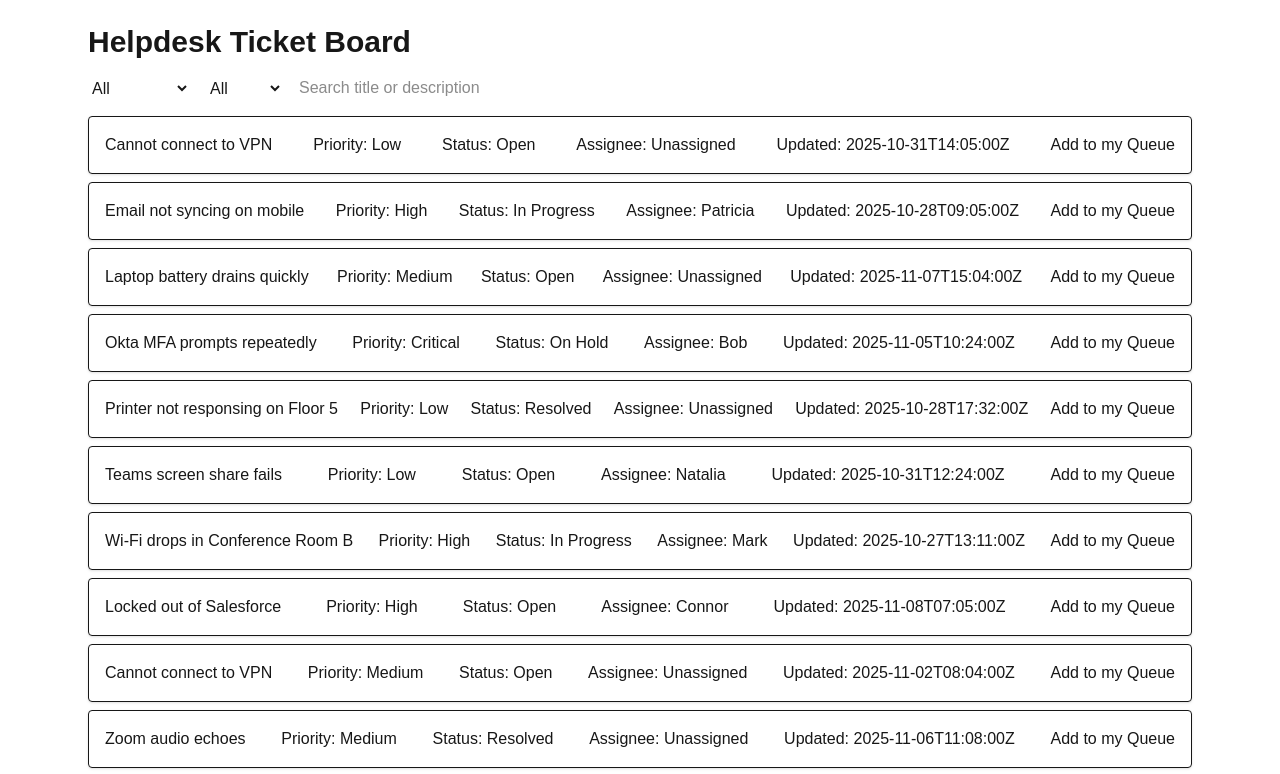
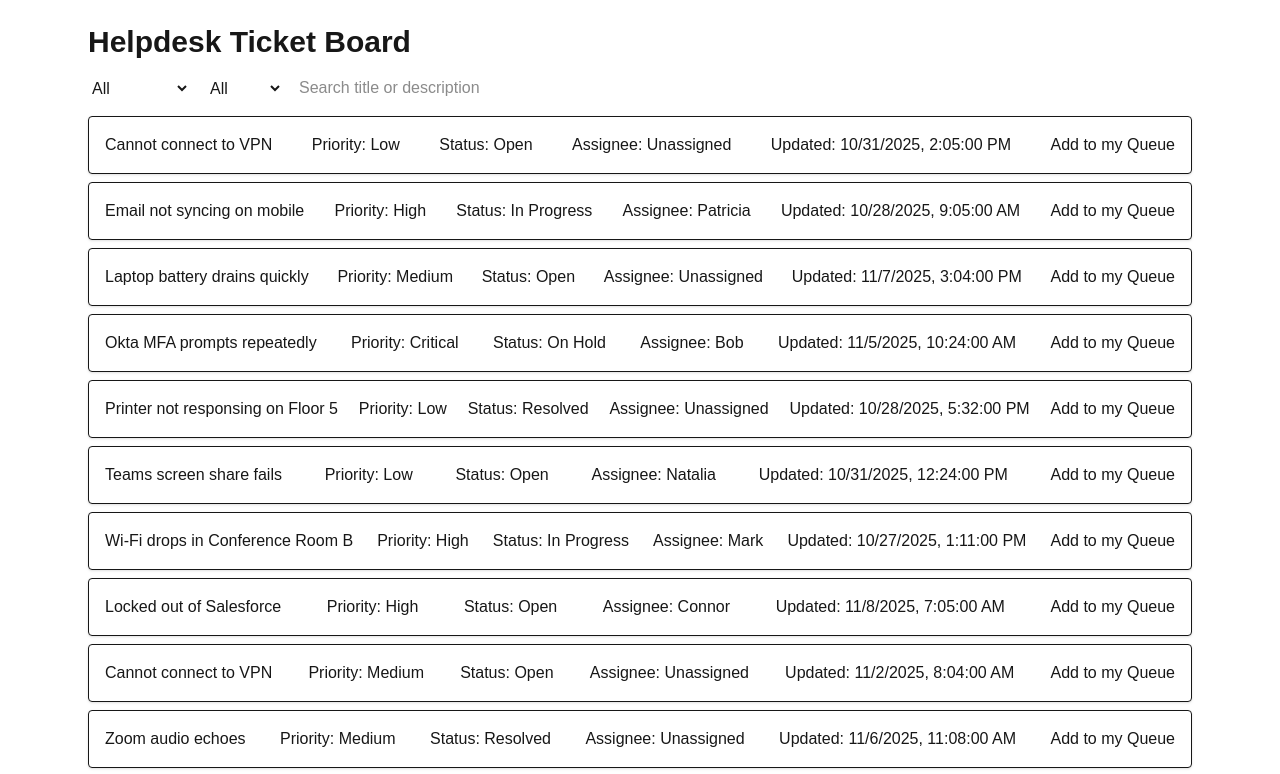
Before and after one commit to Sulennyu/helpdesk-board, a Next.js app: page / in a window 1280 px wide. Shown: the top 774 px of the page. Built offline with nearby package versions, Linux system fonts and the light colour scheme.

Commit message:
final changes

```diff
--- a/src/app/components/TicketCard.jsx
+++ b/src/app/components/TicketCard.jsx
@@ -8,7 +8,7 @@ export default function TicketCard ({ticket, inQueue, onAdd }) {
             <p>Priority: {priority}</p>
             <p>Status: {status}</p>
             <p>Assignee: {assignee}</p>
-            <p>Updated: {updatedAt}</p>
+            <p>Updated: {new Date(updatedAt).toLocaleString()}</p>
             <button onClick={() => onAdd(ticket.id)} disabled={inQueue}>{inQueue ? 'Already in Queue' : 'Add to my Queue'}</button>
         </div>
 
```
Also changed, not shown: src/app/components/Board.jsx (line endings or trailing spaces).
